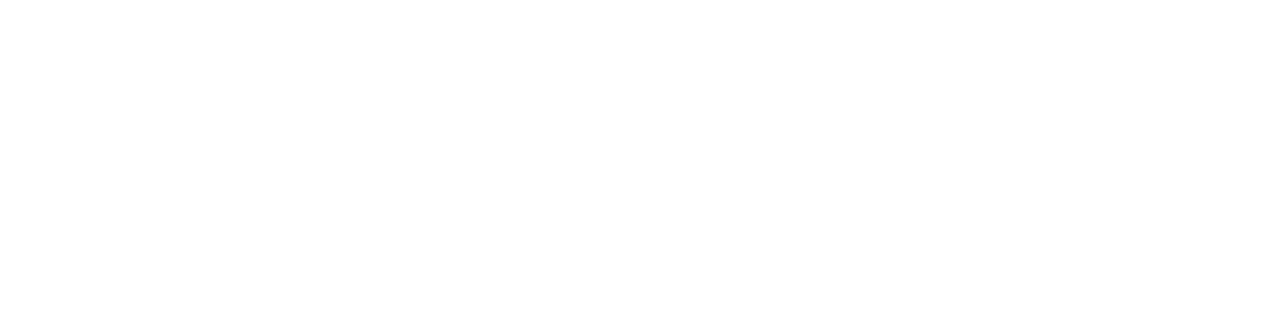
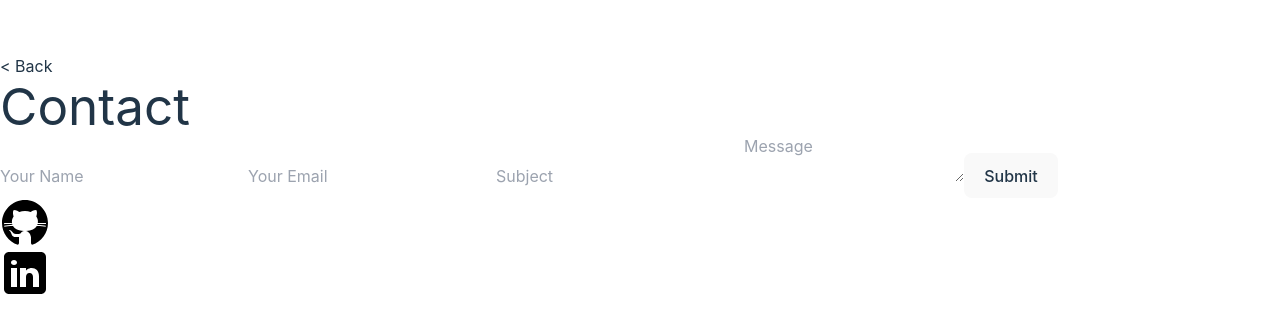
Before and after one commit to ryansheehy0/React_Portfolio, a React (Vite) app in the folder Develop/: page /contact in a window 1280 px wide. Before the commit this address had no page. Shown: the part 224-556 px from the top of the page. Built offline with nearby package versions, Linux system fonts and the light colour scheme.

Commit message:
Adds form in contact.

```diff
--- a/Develop/src/App.jsx
+++ b/Develop/src/App.jsx
@@ -6,6 +6,7 @@ import {Route, Routes} from "react-router-dom"
 import Page from "./components/Page"
   import AboutMe, {pageTitle as pageTitleAboutMe} from "./components/pages/AboutMe"
   import Portfolio, {pageTitle as pageTitlePortfolio} from "./components/pages/Portfolio"
+  import Contact, {pageTitle as pageTitleContact} from "./components/pages/Contact"
 
 export default function App() {
 
@@ -29,6 +30,9 @@ export default function App() {
         <Route path="/portfolio" element={
           <Page pageTitle={pageTitlePortfolio} PageComponent={Portfolio}/>
         }/>
+        <Route path="/contact" element={
+          <Page pageTitle={pageTitleContact} PageComponent={Contact}/>
+        }/>
       </Routes>
     </>
   )
--- a/Develop/src/components/frontPage/corners.jsx
+++ b/Develop/src/components/frontPage/corners.jsx
@@ -42,8 +42,8 @@ export const corners = {
     origin: "bottom-0 left-0",
     textOrigin: "origin-bottom-right",
     textRotation: "rotate-45",
-    text: "Contacts",
-    pathName: "/contacts",
+    text: "Contact",
+    pathName: "/contact",
     event: "bottomLeftOpen",
     top: (offset) => {return `calc(165px - ${offset})`},
     left: (offset) => {return `calc(0px - ${offset})`},
--- /dev/null
+++ b/Develop/src/components/pages/Contact.jsx
@@ -0,0 +1,58 @@
+import { useState } from "react"
+
+export default function Contact(){
+  const [name, setName] = useState("")
+  const [email, setEmail] = useState("")
+  const [isValidEmail, setIsValidEmail] = useState(true)
+  const [subject, setSubject] = useState("")
+  const [message, setMessage] = useState("")
+
+  function handleSubmit(event){
+    event.preventDefault()
+  }
+
+  return (
+    <>
+      <form className="text-white grid grid-cols-2 justify-items-center h-fit gap-4" onSubmit={handleSubmit}>
+        <input
+          value={name}
+          onChange={(event) => {setName(event.value)}}
+          type="text"
+          required
+          placeholder="Your Name"
+          className="inline-block focus:outline-none rounded p-2 h-fit bg-black col-span-1 w-full"
+        />
+        <input
+          value={email}
+          onChange={(event) => {setEmail(event.value)}}
+          type="email"
+          required
+          placeholder="Your Email"
+          className="inline-block focus:outline-none rounded p-2 h-fit bg-black col-span-1 w-full"
+        />
+        <input
+          value={subject}
+          onChange={(event) => {setSubject(event.value)}}
+          type="text"
+          required
+          placeholder="Subject"
+          className="block focus:outline-none rounded p-2 h-fit bg-black col-span-2 w-full"
+        />
+        <textarea
+          value={message}
+          onChange={(event) => {setMessage(event.value)}}
+          type="text"
+          placeholder="Message"
+          className="block focus:outline-none rounded p-2 h-fit bg-black col-span-2 w-full h-36"
+        />
+        <button type="submit" className="block focus:outline-none rounded p-2 h-fit bg-black col-span-2 w-full">
+          Submit
+        </button>
+      </form>
+      {/*isValidEmail ? null : <p className="text-sm text-red-500">Please enter a valid email address</p>*/}
+      {/*Add telephone and email address w/ images*/}
+    </>
+  )
+}
+
+export const pageTitle = "Contact"
```
Also changed, not shown: 1 other file (tests, documents, lock files or other folders).
